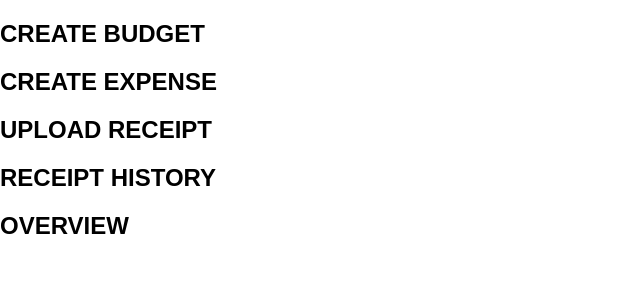
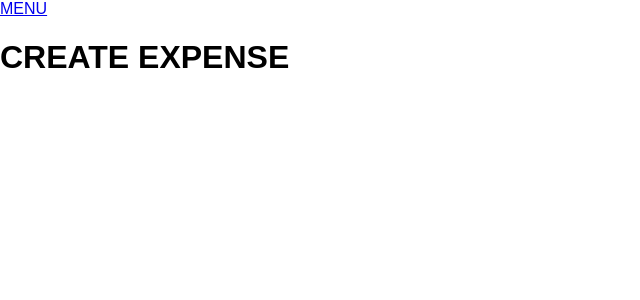
Before and after one commit to girOly/sav-r, a React (Create React App) app in the folder client/: page /create_expense in a window 1280 px wide. Shown: the top 300 px of the page, without its empty margins (0-640 px from the left). Built offline with nearby package versions, Linux system fonts and the light colour scheme.

Commit message:
installed and setup react routes

```diff
--- a/client/package.json
+++ b/client/package.json
@@ -5,10 +5,14 @@
   "proxy": "http://localhost:3005",
   "dependencies": {
     "axios": "^0.19.0",
+    "install": "^0.13.0",
     "morgan": "^1.9.1",
     "nodemon": "^1.19.1",
+    "npm": "^6.11.3",
     "react": "^16.9.0",
     "react-dom": "^16.9.0",
+    "react-router": "^5.0.1",
+    "react-router-dom": "^5.0.1",
     "react-scripts": "0.9.5"
   },
   "devDependencies": {},
--- a/client/src/App.js
+++ b/client/src/App.js
@@ -1,14 +1,22 @@
 import React from "react";
 import "./App.css";
+import { BrowserRouter as Router, Route, Link } from "react-router-dom";
 import Menu from "./components/Menu";
 import Uploader from "./components/Uploader";
 import Application from "./components/Application";
+import CreateBudget from "./components/Create-budget";
+import CreateExpense from "./components/Create-expense";
+import ReceiptHistory from "./components/Receipt-history";
 import useApplicationData from "./hooks/useApplicationData";
 function App() {
   return (
-    <div>
-      <Application />
-    </div>
+    <Router>
+      <Route path="/" exact component={Application} />
+      <Route path="/upload/" component={Uploader} />
+      <Route path="/create_budget/" component={CreateBudget} />
+      <Route path="/create_expense/" component={CreateExpense} />
+      <Route path="/receipt_history/" component={ReceiptHistory} />
+    </Router>
   );
 }
 
--- a/client/src/components/Application.js
+++ b/client/src/components/Application.js
@@ -1,4 +1,5 @@
 import React from "react";
+import { Router, Route, Switch } from "react-router";
 import { useVisualMode } from "../hooks/useVisualMode";
 import Uploader from "./Uploader";
 import Menu from "./Menu";
@@ -11,7 +12,7 @@ export default function Application(props) {
   return (
     <React.Fragment>
       {mode === MENU && <Menu onUpload={() => transition(UPLOAD)} />}
-      {mode === UPLOAD && <Uploader />}
+      {mode === UPLOAD && <Uploader onMenu={() => transition(MENU)} />}
     </React.Fragment>
   );
 }
--- /dev/null
+++ b/client/src/components/Create-budget.js
@@ -0,0 +1,11 @@
+import React from "react";
+import { BrowserRouter as Router, Route, Link } from "react-router-dom";
+
+export default function CreateBudget(props) {
+  return (
+    <div>
+      <Link to="/">MENU</Link>
+      <h1>CREATE BUDGET</h1>
+    </div>
+  );
+}
--- /dev/null
+++ b/client/src/components/Create-expense.js
@@ -0,0 +1,11 @@
+import React from "react";
+import { BrowserRouter as Router, Route, Link } from "react-router-dom";
+
+export default function CreateExpense(props) {
+  return (
+    <div>
+      <Link to="/">MENU</Link>
+      <h1>CREATE EXPENSE</h1>
+    </div>
+  );
+}
--- /dev/null
+++ b/client/src/components/Receipt-history.js
@@ -0,0 +1,11 @@
+import React from "react";
+import { BrowserRouter as Router, Route, Link } from "react-router-dom";
+
+export default function ReceiptHistory(props) {
+  return (
+    <div>
+      <Link to="/">MENU</Link>
+      <h1>RECEIPT HISTORY</h1>
+    </div>
+  );
+}
--- a/client/src/components/Uploader.js
+++ b/client/src/components/Uploader.js
@@ -1,8 +1,10 @@
 import React from "react";
+import { BrowserRouter as Router, Route, Link } from "react-router-dom";
 
 export default function Uploader(props) {
   return (
     <div className="input-group">
+      <Link to="/">MENU</Link>
       <h1>Uploader Component</h1>
       <div className="input-group-prepend">
         <span className="input-group-text" id="inputGroupFileAddon01">
--- a/client/src/components/menu.js
+++ b/client/src/components/menu.js
@@ -1,22 +1,23 @@
 import React from "react";
 import { useVisualMode } from "../hooks/useVisualMode";
-import Uploader from "./Uploader";
+import { BrowserRouter as Router, Route, Link } from "react-router-dom";
+// import Uploader from "./Uploader";
 
 export default function Menu(props) {
   return (
     <React.Fragment>
       <main className="menu">
         <section className="menu-button">
-          <h1>CREATE BUDGET</h1>
+          <Link to="/create_budget/">CREATE BUDGET</Link>
         </section>
         <section className="menu-button">
-          <h1>CREATE EXPENSE</h1>
-        </section>
-        <section className="menu-button" onClick={props.onUpload}>
-          <h1 onClick={props.onUpload}>UPLOAD RECEIPT</h1>
+          <Link to="/create_expense/">CREATE EXPENSE</Link>
         </section>
         <section className="menu-button">
-          <h1>RECEIPT HISTORY</h1>
+          <Link to="/upload/">UPLOAD RECEIPT</Link>
+        </section>
+        <section className="menu-button">
+          <Link to="/receipt_history/">RECEIPT HISTORY</Link>
         </section>
         <section className="menu-button">
           <h1>OVERVIEW</h1>
```
Also changed, not shown: 1 other file (tests, documents, lock files or other folders).
